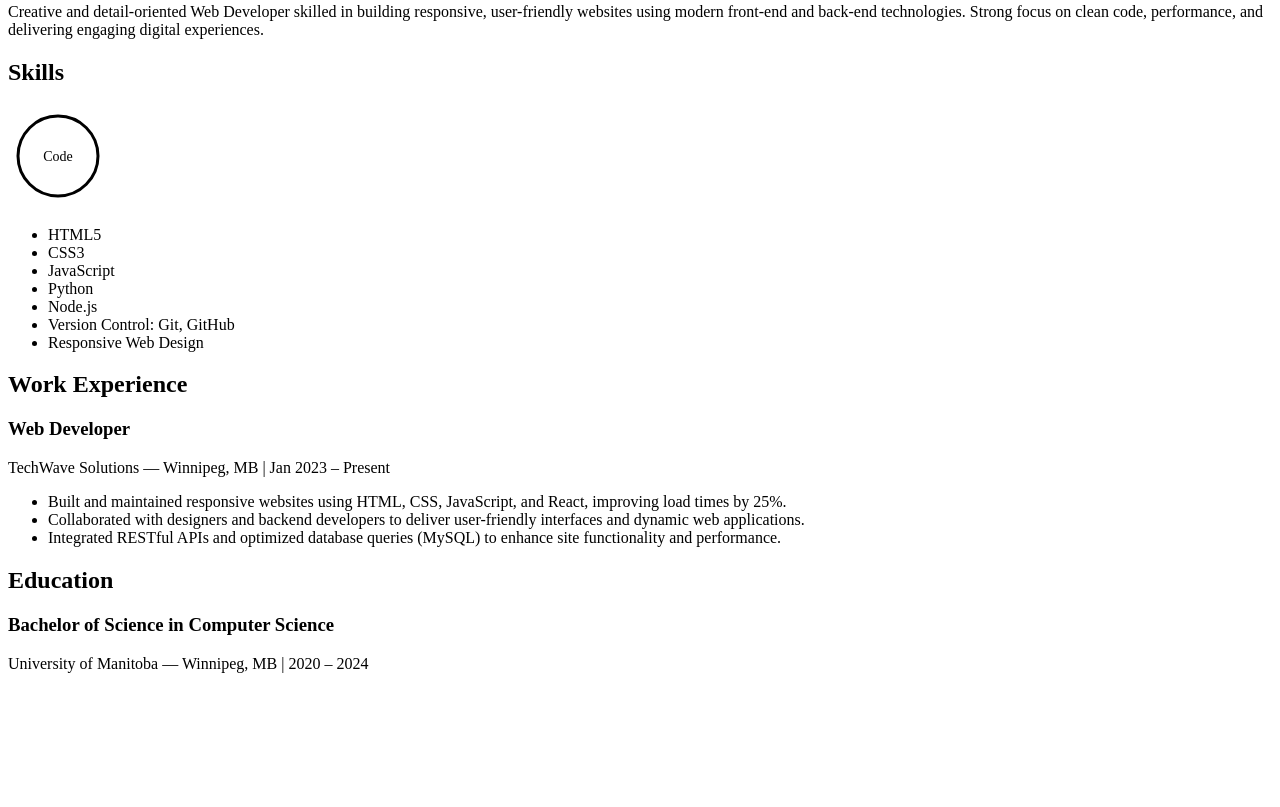
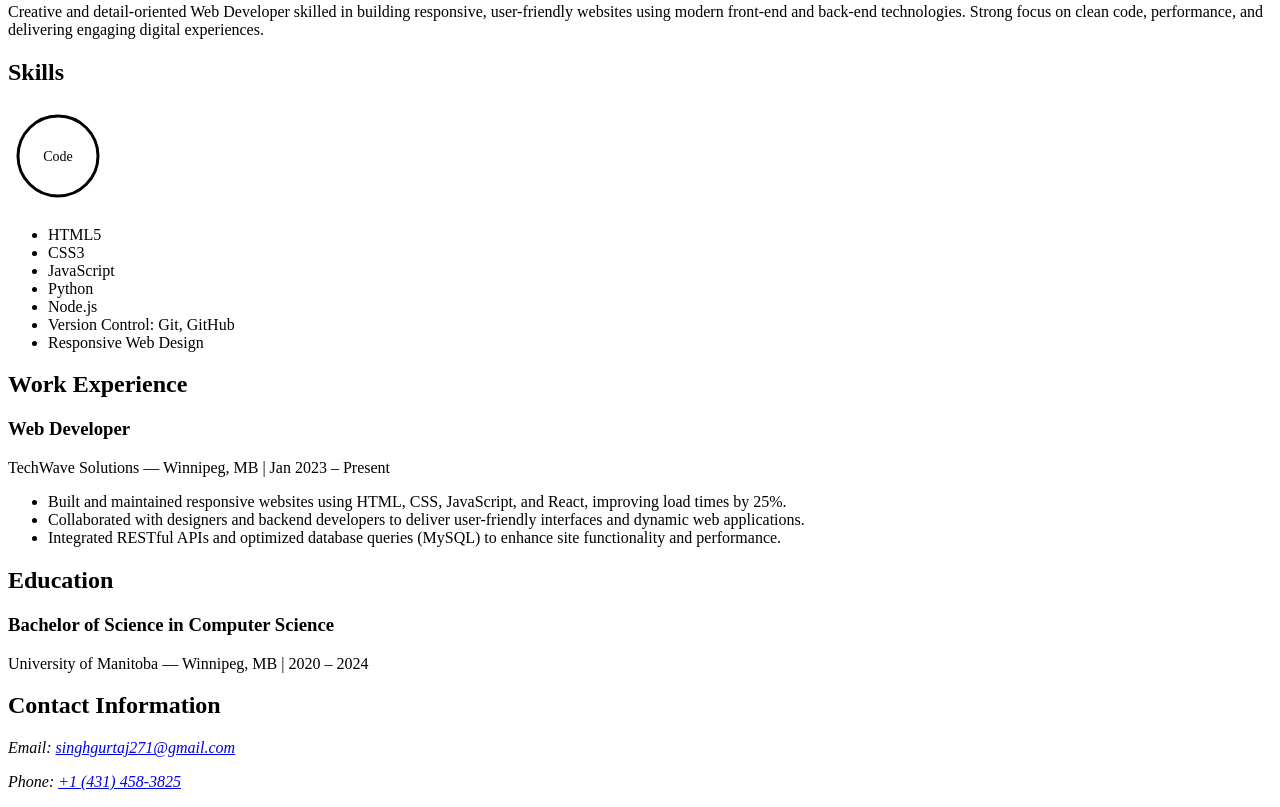
Before and after one commit to gurtaj-singh1604/Module_1_Assignment_-2230-, a plain HTML site: page index.html in a window 1280 px wide. Shown: the part 444-1251 px from the top of the page. Before the commit the page ends 1133 px from the top, so only its background shows below. Drawn offline with Linux system fonts and the light colour scheme; files whose address does not match are found by name.

Commit message:
Improved accessibility with ARIA roles and semantic markup

```diff
--- a/index.html
+++ b/index.html
@@ -54,9 +54,7 @@
                             <li>Collaborated with designers and backend developers to deliver user-friendly interfaces and dynamic web applications.</li>
                             <li>Integrated RESTful APIs and optimized database queries (MySQL) to enhance site functionality and performance.</li>
                         </ul>
-
                 </article>
-
         </section>
 
         <section id="education">
@@ -65,12 +63,14 @@
                 <h3>Bachelor of Science in Computer Science</h3>
                 <p>University of Manitoba — Winnipeg, MB | 2020 – 2024</p>
             </article>
+        </section>
 
-        </section>
-    </main>
-
-    <footer>
-        <!-- Contact information -->
+    <footer role="contentinfo">
+        <h2>Contact Information</h2>
+        <address>
+            <p>Email: <a href="mailto:your.email@example.com">singhgurtaj271@gmail.com</a></p>
+            <p>Phone: <a href="tel:+1234567890">+1 (431) 458-3825</a></p>
+        </address>
     </footer>
 
 </body>
```
Lines whose indentation alone changed are shown as unchanged.
